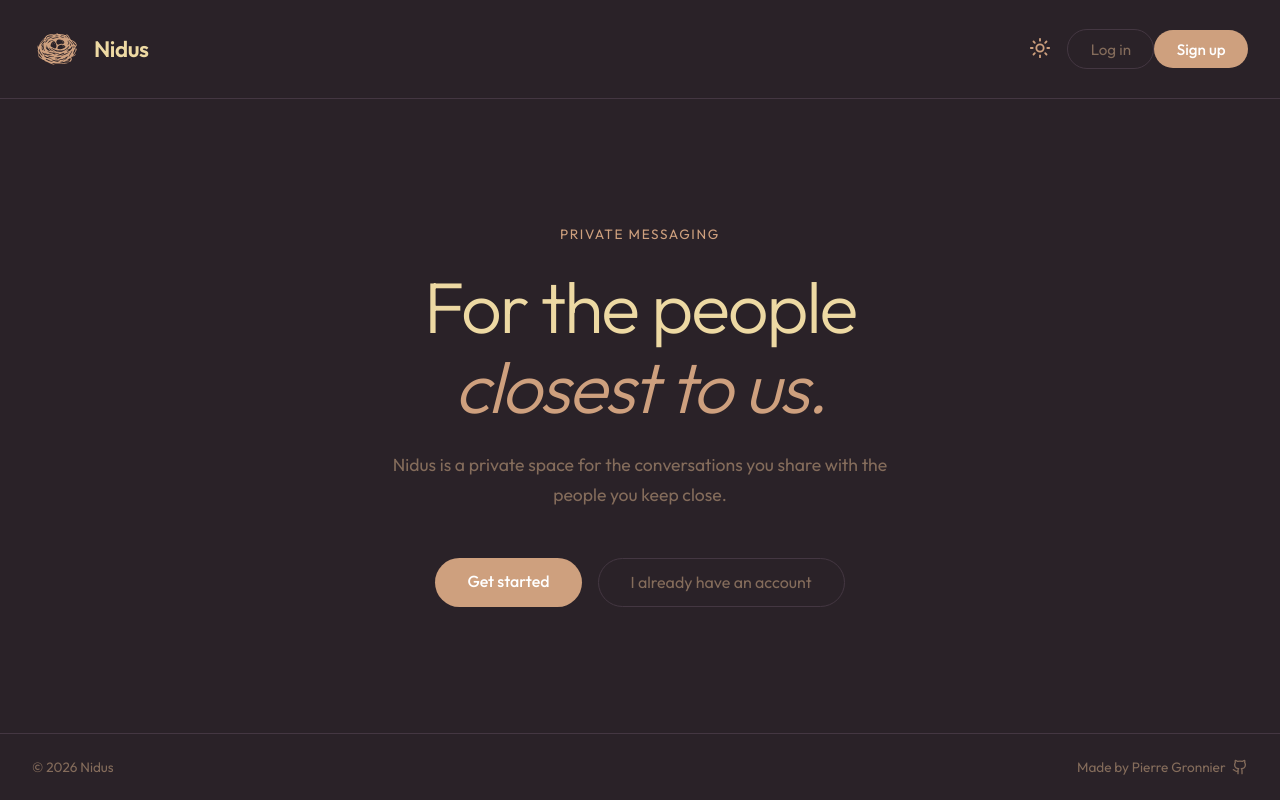
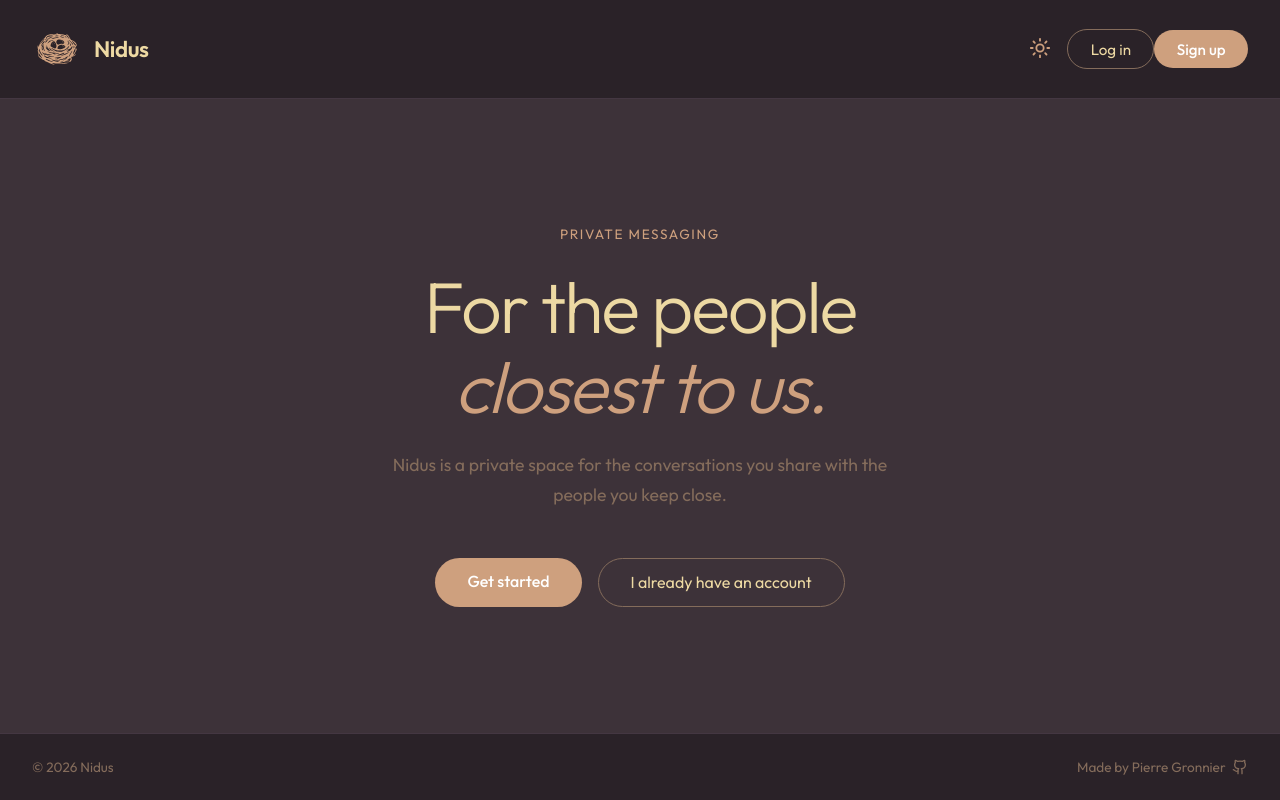
Before and after one commit to PierreGronnier/odin-nidus, a React (Vite) app in the folder nidus-client/: page / in a window 1280 px wide. Built offline with nearby package versions, Linux system fonts and the light colour scheme; no server answers.

Commit message:
fix: change style for the landing page

```diff
--- a/nidus-client/src/styles/LandingPage.css
+++ b/nidus-client/src/styles/LandingPage.css
@@ -2,6 +2,7 @@
   flex: 1;
   display: flex;
   flex-direction: column;
+  background: var(--bg-elevated);
 }
 
 .landing-hero {
--- a/nidus-client/src/styles/global.css
+++ b/nidus-client/src/styles/global.css
@@ -47,10 +47,10 @@ button {
 }
 
 .btn-ghost {
-  color: var(--text-secondary);
+  color: var(--text-primary);
   padding: 0.6rem 1.4rem;
   border-radius: var(--radius-full);
-  border: 1px solid var(--border);
+  border: 1px solid var(--text-secondary);
   font-size: 0.95rem;
   transition: all var(--transition);
   display: inline-block;
@@ -58,7 +58,7 @@ button {
 
 .btn-ghost:hover {
   color: var(--text-primary);
-  border-color: var(--text-muted);
+  border-color: var(--text-primary);
 }
 
 .btn-large {
```
